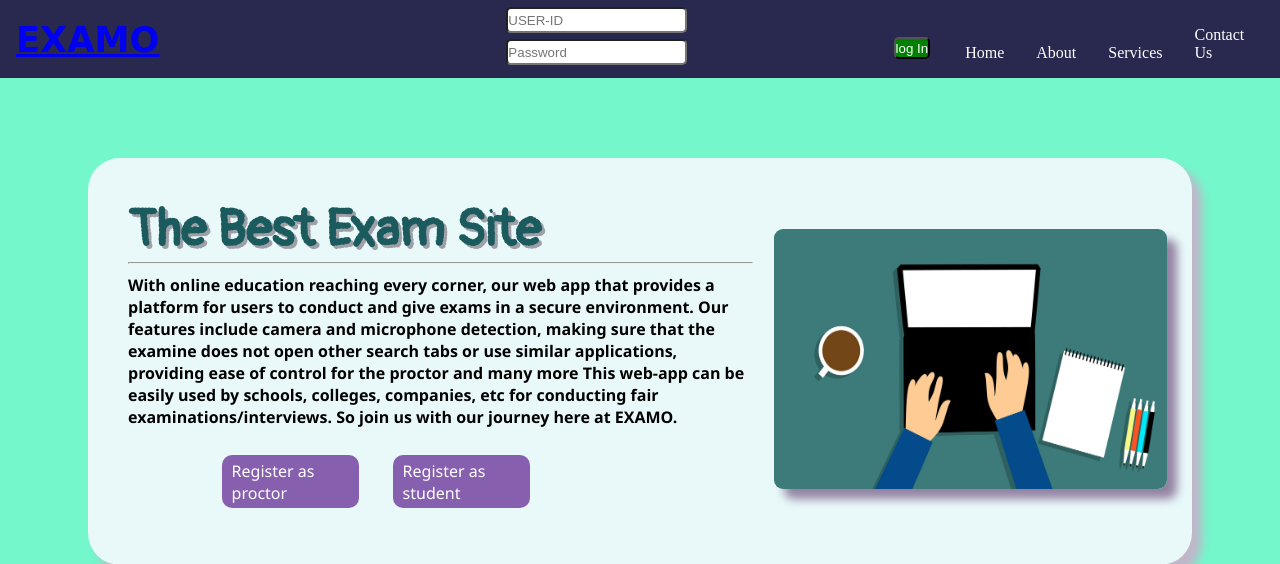
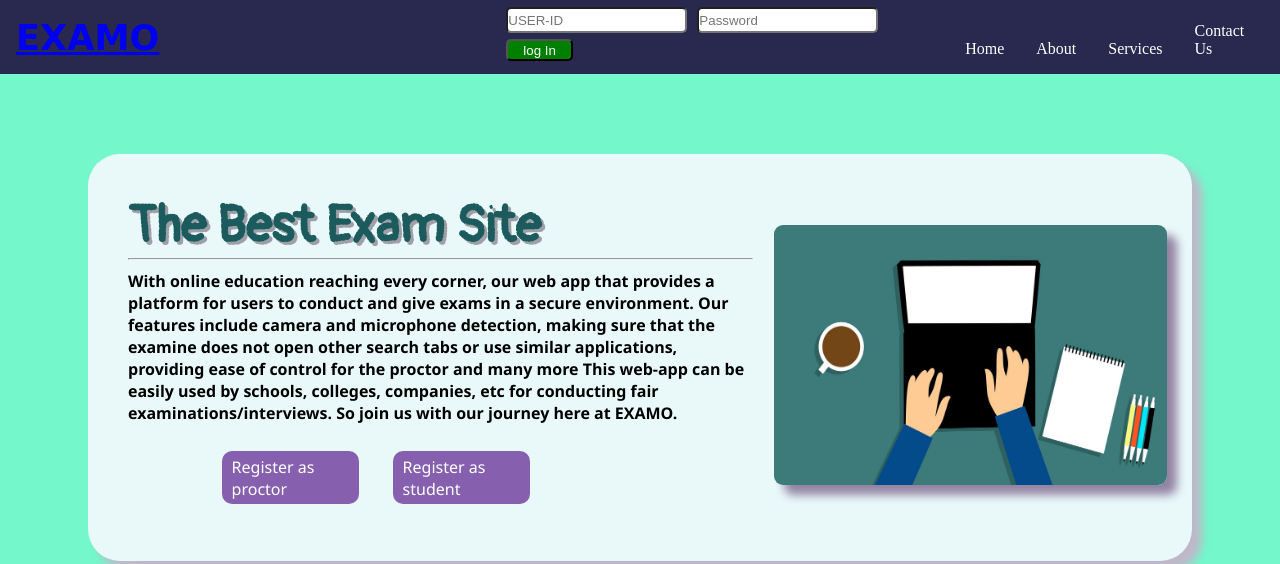
Before and after one commit to shrey-101/EXAMO, a PHP site: page /ext/ in a window 1280 px wide. Shown: the top 564 px of the page. Run offline with PHP 8.4, Linux system fonts and the light colour scheme; some web fonts are replaced.

Commit message:
updated index.php

```diff
--- a/Production code/index.php
+++ b/Production code/index.php
@@ -19,12 +19,12 @@
         <div class="list-items">
             <div class="input"> <form action="http://localhost/ext/script.php" method="POST"><input type="email" placeholder="USER-ID" name="email">
                 <input type="password" placeholder="Password" name="psw">
-            </div>
-            <li><input type="submit" name="submit" value="log In" style="background-color: green; color: white"></li></form>
-                <li><a href="homepage.html" class="active">Home</a> </li>
-                <li><a href="">About</a></li>
+
+            <input type="submit" name="submit" value="log In" style="background-color: green; color: white; padding: 0px 15px;"></form></div>
+                <li><a href="homepage.html" class="active" style="color: powerblue">Home</a> </li>
+                <li><a href="about.html">About</a></li>
                 <li><a href="">Services</a></li>
-                <li><a href="">Contact Us</a></li>
+                <li><a href="contact-us.html">Contact Us</a></li>
             </div>
         </ul>
 
```
